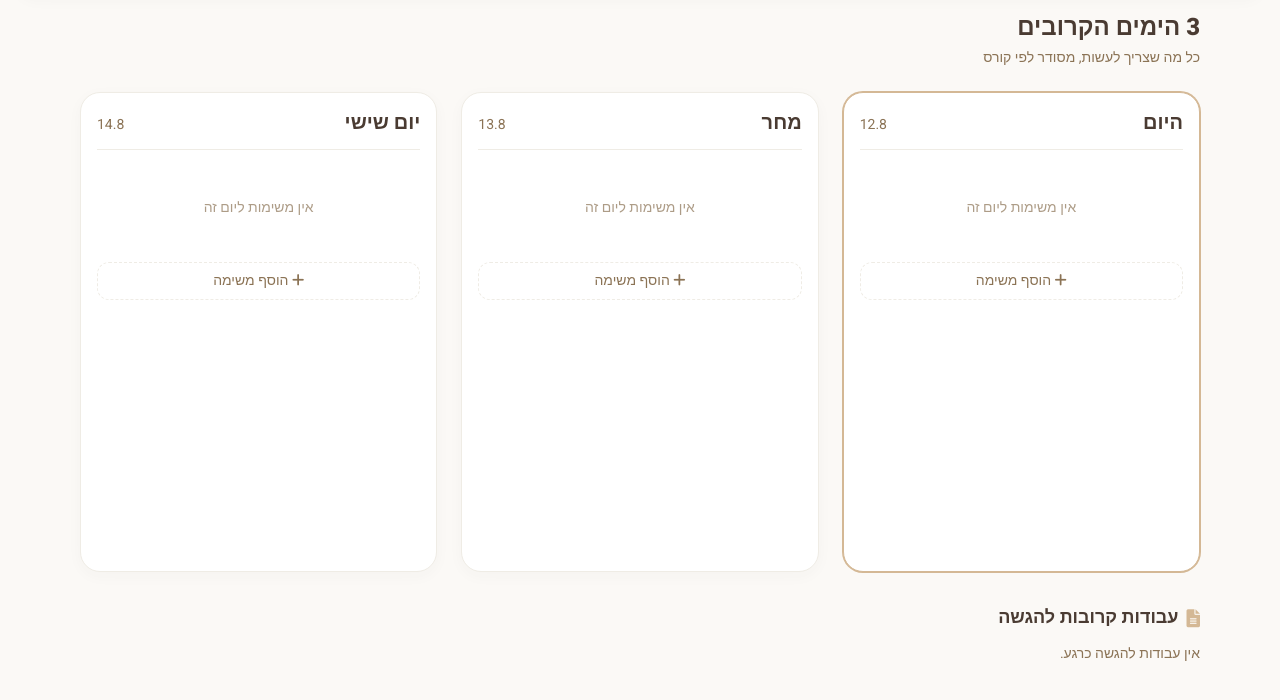
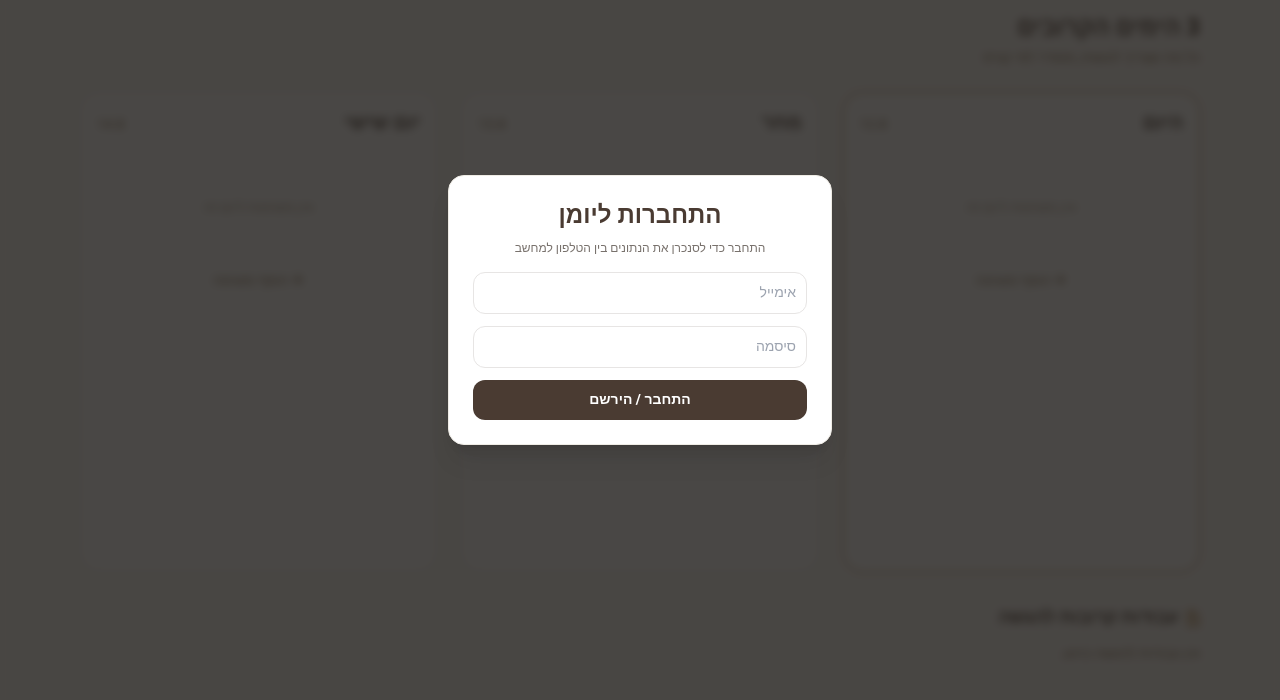
Before and after one commit to OmerBuskila/my-student-planner, a plain HTML site: page index.html in a window 1280 px wide. Shown: the part 90-790 px from the top of the page. Drawn offline with nearby package versions, Linux system fonts and the light colour scheme.

Commit message:
add auth overlay html

```diff
--- a/index.html
+++ b/index.html
@@ -17,6 +17,17 @@
     <link rel="apple-touch-icon" href="icons/icon-180.png">
 </head>
 <body>
+    <div id="auth-overlay" class="fixed inset-0 bg-stone-900/80 backdrop-blur-sm z-50 flex items-center justify-center p-4">
+  <div class="glass-panel max-w-sm w-full p-6 text-center bg-white rounded-2xl shadow-xl">
+    <h2 class="text-2xl font-bold mb-2">התחברות ליומן</h2>
+    <p class="text-xs text-stone-500 mb-4">התחבר כדי לסנכרן את הנתונים בין הטלפון למחשב</p>
+    <form id="auth-form" class="space-y-3">
+      <input type="email" id="auth-email" placeholder="אימייל" required class="w-full p-2.5 rounded-xl border border-stone-200 text-sm">
+      <input type="password" id="auth-password" placeholder="סיסמה" required class="w-full p-2.5 rounded-xl border border-stone-200 text-sm">
+      <button type="submit" class="btn-primary w-full py-2.5 rounded-xl font-bold text-sm">התחבר / הירשם</button>
+    </form>
+  </div>
+</div>
     <!-- תפריט עליון (דסקטופ) -->
     <header class="glass-panel mx-4 mt-4 p-4 flex justify-between items-center sticky top-4 z-40">
         <div class="flex items-center gap-3">
```
